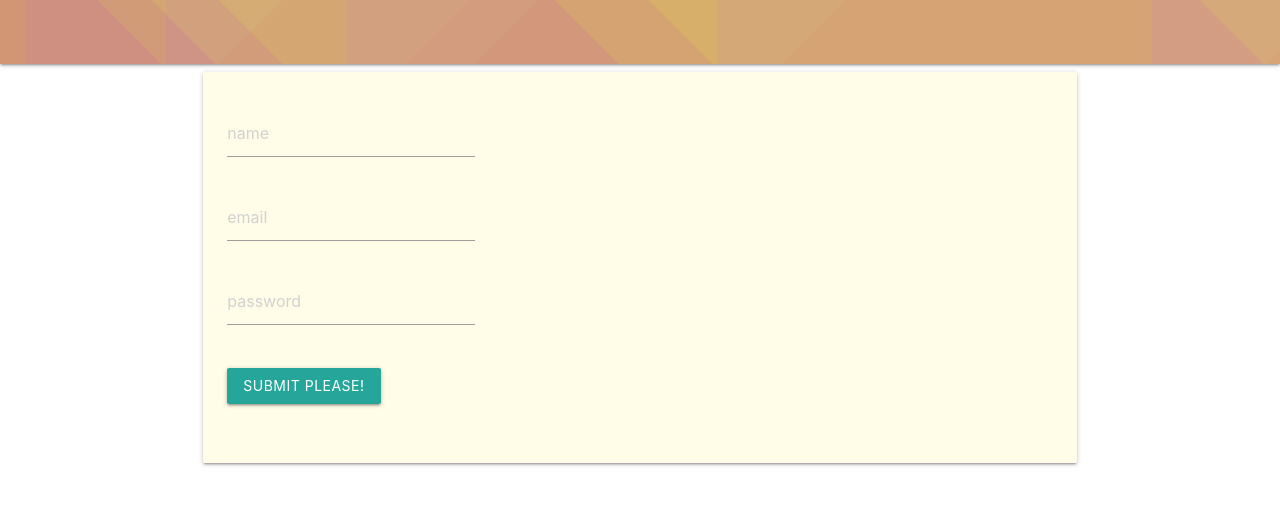
After one commit to manan2002/ChipItOut, a Flask app: page /register in a window 1280 px wide. The commit adds this page. Shown: the top 505 px of the page. Run offline with Flask 2, Linux system fonts and the light colour scheme.

Commit message:
Auth logic done. Adding new auth template

```diff
--- a/models/user.py
+++ b/models/user.py
@@ -12,7 +12,7 @@ class UserModel(UserMixin, db.Model):
     password = db.Column(db.String(80), nullable=False)
 
     def __str__(self):
-        return f'{self.username}'
+        return f'{self.email}'
 
     def save(self):
         db.session.add(self)
--- /dev/null
+++ b/templates/auth/register.html
@@ -0,0 +1,31 @@
+{% extends 'layout.html' %}
+
+{% block body %}
+<div class="row">
+    <div class="col s12">
+        <div class="card-panel valign-wrapper yellow lighten-5">
+            <form action="{{url_for('auth.register')}}" method="POST">
+                <div class="row">
+                    <div class="input-field col">
+                        <input placeholder="name" type="text" name="name">
+                    </div>
+                    <br>
+                    <div class="input-field col">
+                        <input placeholder="email" type="email" name="email">
+                    </div>
+                    <br>
+                    <div class="input-field col">
+                        <input id="password" type="password" placeholder="password" name="pw">
+                    </div>
+                </div>
+                <div class="row">
+                    <div class="col s12">
+                        <button class="btn">Submit please!</button>
+                    </div>
+                </div>
+            </form>
+        </div>
+    </div>
+</div>
+
+{% endblock %}
--- a/templates/layout.html
+++ b/templates/layout.html
@@ -5,17 +5,58 @@
 
     <link href="https://fonts.googleapis.com/icon?family=Material+Icons" rel="stylesheet">
     <link rel="stylesheet" href="https://cdnjs.cloudflare.com/ajax/libs/materialize/1.0.0/css/materialize.min.css">
+    <style>
+        nav{
+            background : linear-gradient(45deg, rgba(163, 62, 136, 0.4) 0%, rgba(163, 62, 136, 0.4) 12%,rgba(170, 91, 113, 0.4) 12%, rgba(170, 91, 113, 0.4) 16%,rgba(176, 121, 91, 0.4) 16%, rgba(176, 121, 91, 0.4) 21%,rgba(183, 150, 68, 0.4) 21%, rgba(183, 150, 68, 0.4) 46%,rgba(190, 179, 45, 0.4) 46%, rgba(190, 179, 45, 0.4) 53%,rgba(196, 209, 23, 0.4) 53%, rgba(196, 209, 23, 0.4) 94%,rgba(203, 238, 0, 0.4) 94%, rgba(203, 238, 0, 0.4) 100%),linear-gradient(135deg, rgba(200, 199, 213, 0.2) 0%, rgba(200, 199, 213, 0.2) 21%,rgba(202, 162, 196, 0.2) 21%, rgba(202, 162, 196, 0.2) 35%,rgba(204, 126, 179, 0.2) 35%, rgba(204, 126, 179, 0.2) 40%,rgba(205, 89, 162, 0.2) 40%, rgba(205, 89, 162, 0.2) 63%,rgba(207, 53, 145, 0.2) 63%, rgba(207, 53, 145, 0.2) 99%,rgba(209, 16, 128, 0.2) 99%, rgba(209, 16, 128, 0.2) 100%),linear-gradient(90deg, rgb(250, 211, 75) 0%, rgb(250, 211, 75) 2%,rgb(245, 197, 103) 2%, rgb(245, 197, 103) 13%,rgb(240, 183, 132) 13%, rgb(240, 183, 132) 27%,rgb(235, 168, 160) 27%, rgb(235, 168, 160) 56%,rgb(230, 154, 189) 56%, rgb(230, 154, 189) 90%,rgb(225, 140, 217) 90%, rgb(225, 140, 217) 100%)
+        }
+        .active{
+            background : rgba(255,255,255, 0.6);
+            color: black;
+        }
+        .active:hover{
+            color: white;
+        }
 
+    </style>
 
 </head>
 
 <body>
+<!--
+    <nav>
+        <div class="nav-wrapper">
+            <a href="#!" class="brand-logo">Logo</a>
+            <ul class="right">
+                <li><a href="#">Home</a></li>
+                <li><a href="#">Login/Signup</a></li>
+                <li><a href="#">About</a></li>
 
+            </ul>
+
+        </div>
+    </nav>
+-->
+    <nav>
+        <div class="nav-wrapper">
+            <!--<a href="#!" class="brand-logo">Logo</a>-->
+            <ul class="right">
+                {%block nav%} {%endblock%}
+            </ul>
+        </div>
+    </nav>
     <div class="container">
         {% block body %} {% endblock %}
     </div>
 
     <script src="https://cdnjs.cloudflare.com/ajax/libs/materialize/1.0.0/js/materialize.min.js"></script>
+    <script type="text/javascript">
+        document.addEventListener('DOMContentLoaded', function () {
+            var instances = M.AutoInit();
+        });
+    </script>
+    {% block scripts %}
+
+    {% endblock %}
 
 </body>
 
--- a/views/auth.py
+++ b/views/auth.py
@@ -7,6 +7,9 @@ from helpers import check_email
 
 auth = Blueprint('auth', __name__)
 
+@auth.route('/auth', methods = ['GET'])
+def authTemplate():
+    return render_template('auth/auth.html')
 
 @auth.route('/login', methods=['POST', 'GET'])
 def login():
@@ -15,7 +18,7 @@ def login():
         email = request.form.get('email')
         print(email, pw)
         valid_email = check_email(email)
-        if valid_email and len(pw) >= 8:
+        if valid_email:
             u = UserModel.query.filter_by(email=email).first()
             if u:
                 if check_password_hash(u.password, pw):
@@ -26,31 +29,39 @@ def login():
                     return jsonify({'message':'wrong password!'})
             else:
                 return jsonify({'message':'no user with this email address exists.'})
+        else:
+            return jsonify({'message': 'email you entered is invalid'})
 
             #return jsonify({
             #    'status' : 'yo workin!'
             #})
 
-        else:
-            data = {'messages' : list()}
-            if not valid_email: data['messages'].append('Please enter a valid email.')
-            if len(pw) < 8: data['messages'].append('Password should be minimum 8 characters.')
-            return jsonify(data)
-
 
     return render_template('auth/login.html')
-"""
-@auth.route('/register')
+
+@auth.route('/register', methods = ['GET', 'POST'])
 def register():
     if request.method == 'POST':
         name = request.form.get('name')
         pw = request.form.get('pw')
         email = request.form.get('email')
+        u = UserModel.query.filter_by(email = email).first()
 
-        pw_hash = generate_password_hash(pw)
-        u = UserModel(username=username, password=pw_hash)
-        u.save()
-        print('user added.', username, '|', pw)
-        return redirect(url_for('.login'))
+        valid_email = check_email(email)
+        #If user data passes our validation, we proceed.
+        if valid_email and (len(pw) >= 8) and (len(name.strip()) >= 1) and not(' ' in pw):
+            if u:
+                return jsonify({'message': 'user already exists.'})
+            pw_hash = generate_password_hash(pw)
+            u = UserModel(email=email,name=name, password=pw_hash)
+            u.save()
+            return redirect(url_for('.login'))
+        else:
+
+            data = {'messages' : list()}
+            if not valid_email: data['messages'].append('Please enter a valid email.')
+            if ' ' in pw: data['messages'].append('Password can\'t have spaces')
+            if len(pw) < 8: data['messages'].append('Password should be minimum 8 characters.')
+            if len(name.strip()) < 1: data['messages'].append('Please enter a name.')
+            return jsonify(data)
     return render_template('auth/register.html')
-"""
```
Also changed, not shown: templates/auth/auth.html (added, +32 -0 lines), README.md, templates/auth/signup.html (deleted).
